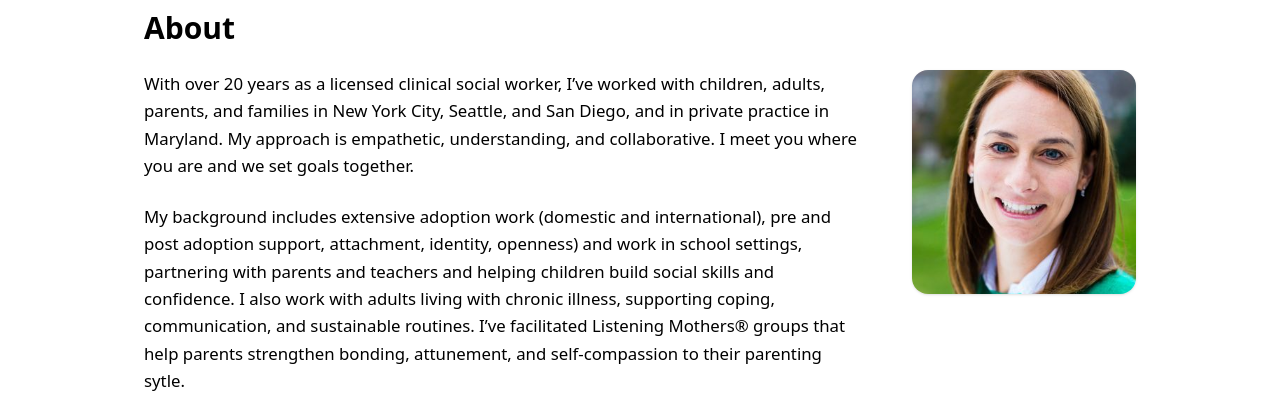
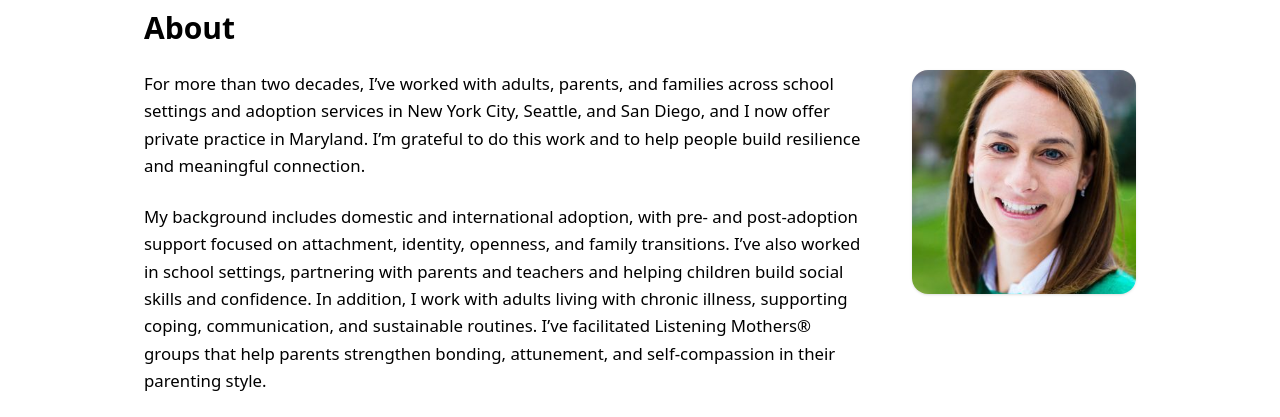
Before and after one commit to mbdiamo/therapy-site, a React (Vite) app: page / in a window 1280 px wide. Shown: the part 823-1240 px from the top of the page. Built offline with nearby package versions, Linux system fonts and the light colour scheme.

Commit message:
Update App.jsx

```diff
--- a/src/App.jsx
+++ b/src/App.jsx
@@ -112,22 +112,22 @@ export default function App() {
       <Nav />
       <Hero />
 
-    <Section id="about" title="About">
+   <Section id="about" title="About">
   <div className="grid md:grid-cols-[1fr,240px] items-start gap-8 not-prose">
     {/* LEFT COLUMN */}
     <div className="space-y-6 leading-relaxed text-[1.05rem]">
       <p>
-        With over 20 years as a licensed clinical social worker, I’ve worked with children, adults, parents, and families in New York City, Seattle,
-        and San Diego, and in private practice in Maryland. My approach is empathetic, understanding, and collaborative. I meet you where you are
-        and we set goals together.
+        For more than two decades, I’ve worked with adults, parents, and families across school settings and adoption services in New York City, Seattle,
+        and San Diego, and I now offer private practice in Maryland. I’m grateful to do this work and to help people build resilience and meaningful connection.
       </p>
 
       <p>
-        My background includes extensive adoption work (domestic and international), pre and post adoption support, attachment, identity, openness)
-        and work in school settings, partnering with parents and teachers and helping children build social skills and confidence. I also work with
-        adults living with chronic illness, supporting coping, communication, and sustainable routines. I’ve facilitated Listening Mothers® groups
-        that help parents strengthen bonding, attunement, and self-compassion to their parenting sytle.
+        My background includes domestic and international adoption, with pre- and post-adoption support focused on attachment, identity, openness, and family transitions.
+        I’ve also worked in school settings, partnering with parents and teachers and helping children build social skills and confidence. In addition, I work with adults
+        living with chronic illness, supporting coping, communication, and sustainable routines. I’ve facilitated Listening Mothers® groups that help parents strengthen
+        bonding, attunement, and self-compassion in their parenting style.
       </p>
+
 
         {/* Credentials + Availability cards */}
       <div className="grid md:grid-cols-2 gap-6">
```
